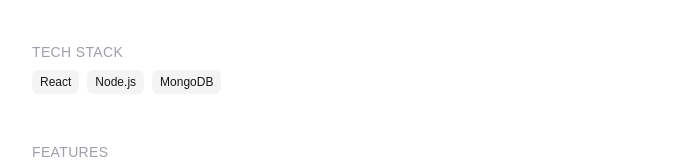
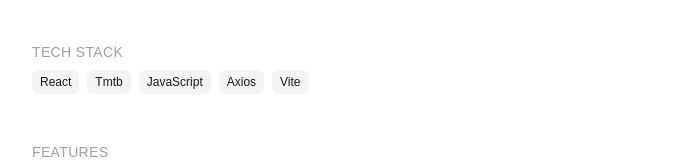
Before and after one commit to aaswne/Next.Js-Portfolio, a Next.js app: page /projects/netflix-clone in a window 1280 px wide. Shown: the part 756-916 px from the top of the page, without its empty margins (272-952 px from the left). Built offline with nearby package versions, Linux system fonts and the light colour scheme.

Commit message:
fixed content

```diff
--- a/app/data/data.js
+++ b/app/data/data.js
@@ -6,7 +6,7 @@ export const projects = [
         image: "/image/samsara.webp",
         overview:
             "Samsara AI is designed to automate workflows using AI-driven logic. It focuses on improving productivity by simplifying repetitive tasks and providing intelligent suggestions.",
-        tech: ["Next.js", "Tailwind CSS", "AI"],
+        tech: ["Next.js", "Tailwind CSS", "Gemini Ai" , "JavaScript" , ],
         features: [
             "AI-based workflow automation",
             "Clean and responsive UI",
@@ -14,8 +14,8 @@ export const projects = [
         ],
         challenges:
             "Handling dynamic data flow and integrating AI responses efficiently while maintaining performance and UI consistency.",
-        github: "https://github.com/your-link",
-        live: "https://your-live-link",
+        github: "https://github.com/aaswne/samsara-ai-chatbot",
+        live: "https://samsara-ai-chatbot.vercel.app",
     },
 
     {
@@ -25,7 +25,7 @@ export const projects = [
         image: "/image/Netflix.webp",
         overview:
             "A full-stack Netflix clone that replicates the core UI and functionality of Netflix.",
-        tech: ["React", "Node.js", "MongoDB"],
+        tech: ["React", "Tmtb", "JavaScript", "Axios", "Vite"],
         features: [
             "User authentication",
             "Dynamic movie listing",
@@ -33,18 +33,18 @@ export const projects = [
         ],
         challenges:
             "Managing authentication securely and handling state across components.",
-        github: "https://github.com/your-link",
-        live: "https://your-live-link",
+        github: "https://github.com/aaswne/Netflix-Clone",
+        live: "https://aaswne.github.io/Netflix-Clone/",
     },
 
     {
         id: "olx-clone",
-        title: "OLX Clone",
+        title: "Full Stack Marketplace",
         description: "Marketplace app for buying and selling products.",
         image: "/image/olx.webp",
         overview:
-            "A marketplace platform where users can list and browse products.",
-        tech: ["Next.js", "Firebase"],
+            "A full-stack marketplace platform modeled after OLX, allowing users to list, browse, and purchase products. Features include real-time updates, authentication, and smooth user experience.",
+        tech: ["Next.js", "Firebase", "Firestore", "JavaScript"] ,
         features: [
             "Product listing system",
             "User authentication",
@@ -52,7 +52,7 @@ export const projects = [
         ],
         challenges:
             "Handling real-time data updates and ensuring smooth UX.",
-        github: "https://github.com/your-link",
-        live: "https://your-live-link",
+        github: "https://github.com/aaswne/olx-clone-react-firebase",
+        live: "",
     },
 ];
```
